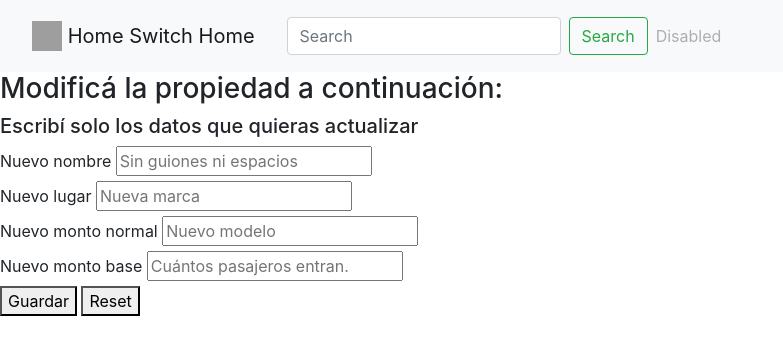
After one commit to mateofreyre/GrupoIngenieria2019, a PHP site: template templates/modificar_datos_propiedad.html.twig in a window 1280 px wide. The commit adds this page. Shown: the top 355 px of the page, without its empty margins (0-783 px from the left). Run offline with PHP 8.4, Linux system fonts and the light colour scheme; the template is opened without the code that fills it, so the values that code supplies are empty; some libraries are stand-ins or nearby versions; grey boxes are pictures that could not be loaded.

Commit message:
Modificar datos de la propiedad

```diff
--- /dev/null
+++ b/templates/modificar_datos_propiedad.html.twig
@@ -0,0 +1,45 @@
+<!DOCTYPE html>
+<html>
+    <head>
+        <title>Modificar propiedad</title>
+
+        <link rel="stylesheet" href="https://stackpath.bootstrapcdn.com/bootstrap/4.1.1/css/bootstrap.min.css" integrity="sha384-WskhaSGFgHYWDcbwN70/dfYBj47jz9qbsMId/iRN3ewGhXQFZCSftd1LZCfmhktB" crossorigin="anonymous">
+
+        <script src="https://code.jquery.com/jquery-3.3.1.slim.min.js" integrity="sha384-q8i/X+965DzO0rT7abK41JStQIAqVgRVzpbzo5smXKp4YfRvH+8abtTE1Pi6jizo" crossorigin="anonymous"></script>
+
+        <script src="https://cdnjs.cloudflare.com/ajax/libs/popper.js/1.14.3/umd/popper.min.js" integrity="sha384-ZMP7rVo3mIykV+2+9J3UJ46jBk0WLaUAdn689aCwoqbBJiSnjAK/l8WvCWPIPm49" crossorigin="anonymous"></script>
+        <script src="https://stackpath.bootstrapcdn.com/bootstrap/4.1.1/js/bootstrap.min.js" integrity="sha384-smHYKdLADwkXOn1EmN1qk/HfnUcbVRZyYmZ4qpPea6sjB/pTJ0euyQp0Mk8ck+5T" crossorigin="anonymous"></script>
+    </head>
+    <body>
+        <header>
+        <div class="">
+            {% include 'nav-bar.html.twig' %}
+        </div>
+        </header>
+        <h3>Modificá la propiedad a continuación:</h3>
+        <h5>Escribí solo los datos que quieras actualizar</h5>
+        <form method="post" action="./?action=modificar_propiedad&id={{propiedad}}" class="userForm">
+            <div class="">
+                <div class="">
+                    <label for="nombre" class="">Nuevo nombre</label>
+                    <input type="text" id="nombre" name="nombre" class="inputElement" placeholder="Sin guiones ni espacios">
+                </div>
+                <div class="">
+                <div class="">
+                    <label for="lugar" class="">Nuevo lugar</label>
+                    <input type="text" id="lugar" name="lugar" class="inputElement" placeholder="Nueva marca">
+                </div>
+                <div class="">
+                    <label for="monto_normal" class="">Nuevo monto normal</label>
+                    <input type="text" id="monto_normal" name="monto_normal" class="inputElement" placeholder="Nuevo modelo">
+                </div>
+                <div class="">
+                    <label for="monto_base" class="">Nuevo monto base</label>
+                    <input type="text" id="monto_base" name="monto_base" class="inputElement" placeholder="Cuántos pasajeros entran.">
+                </div>
+              <button id="izquierda" type="submit">Guardar</button>
+              <button id="derecha" type="reset">Reset</button>
+          </div>
+        </form>
+    </body>
+</html>
--- a/templates/nav-bar.html.twig
+++ b/templates/nav-bar.html.twig
@@ -20,7 +20,7 @@
       <input class="form-control mr-sm-2" type="search" placeholder="Search" aria-label="Search">
       <button class="btn btn-outline-success my-2 my-sm-0" type="submit">Search</button>
       </form>
-      {% if rol = 1%}
+      {% if rol == 1%}
       <li class="nav-item dropdown">
         <a class="nav-link dropdown-toggle" href="#" id="navbarDropdown" role="button" data-toggle="dropdown" aria-haspopup="true" aria-expanded="false">
           Mi Cuenta
```
Also changed, not shown: model/PropiedadesRepository.php (+27 -0 lines), view/Modificar_datos_propiedad.php (added, +14 -0 lines).
